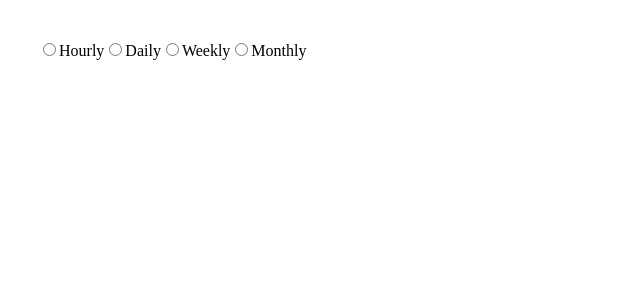
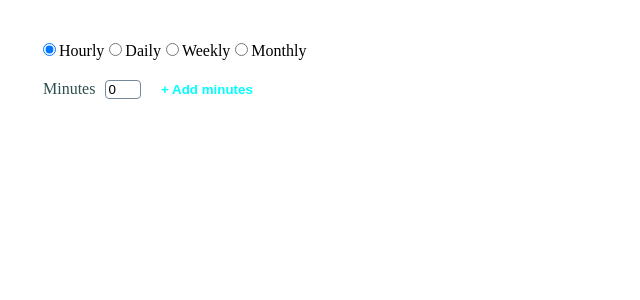
Before and after one commit to johny1614/repetition-picker, an Angular app: page / in a window 1280 px wide. Shown: the top 300 px of the page, without its empty margins (0-640 px from the left). Built offline with nearby package versions, Linux system fonts and the light colour scheme.

Commit message:
Hourly is default

```diff
--- a/src/app/app.component.ts
+++ b/src/app/app.component.ts
@@ -14,7 +14,7 @@ export class AppComponent implements OnInit {
   scalePickerFormControl: FormControl<TimeScale | null>;
 
   constructor(private fb: FormBuilder) {
-    this.scalePickerFormControl = this.fb.control(null);
+    this.scalePickerFormControl = this.fb.control(TimeScale.Hourly);
   }
 
   ngOnInit(): void {
```
